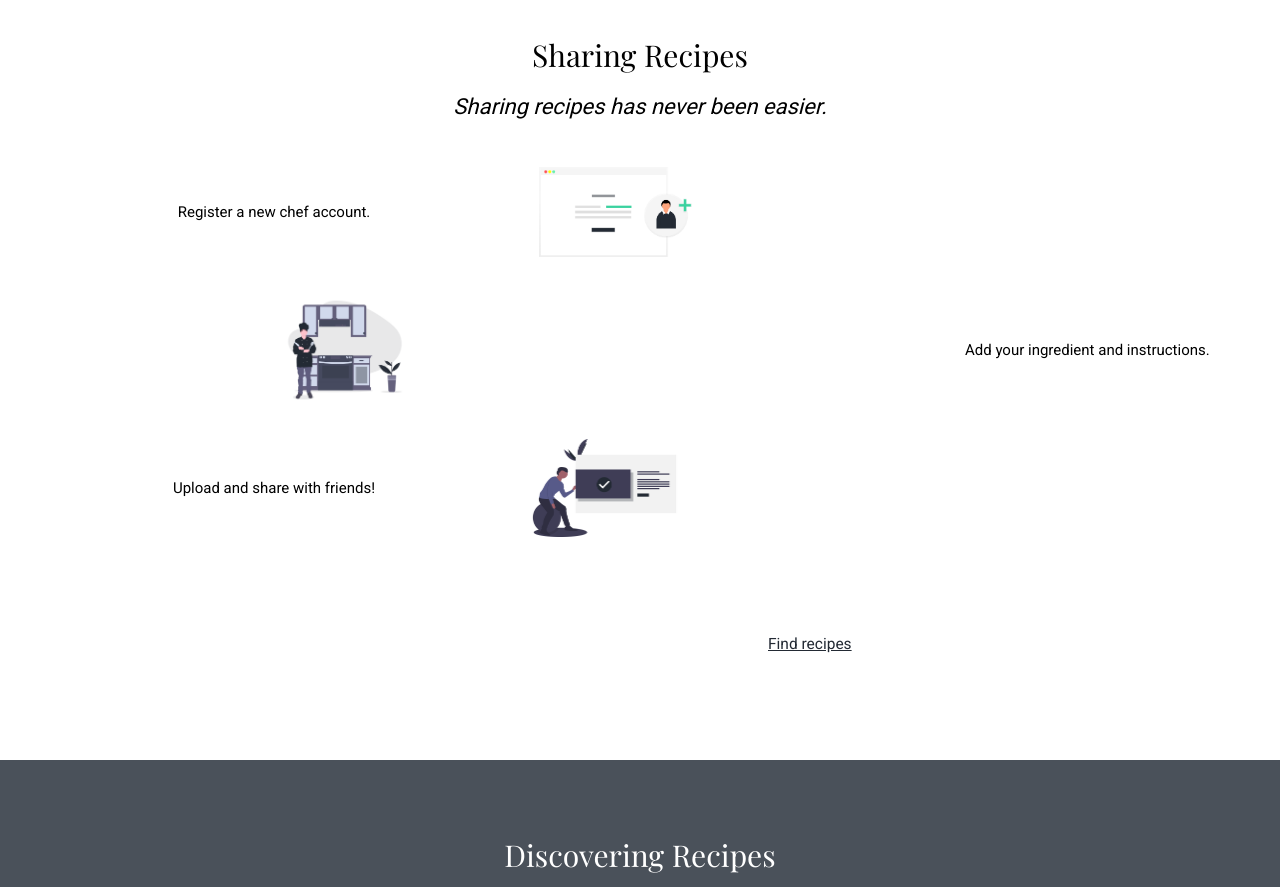
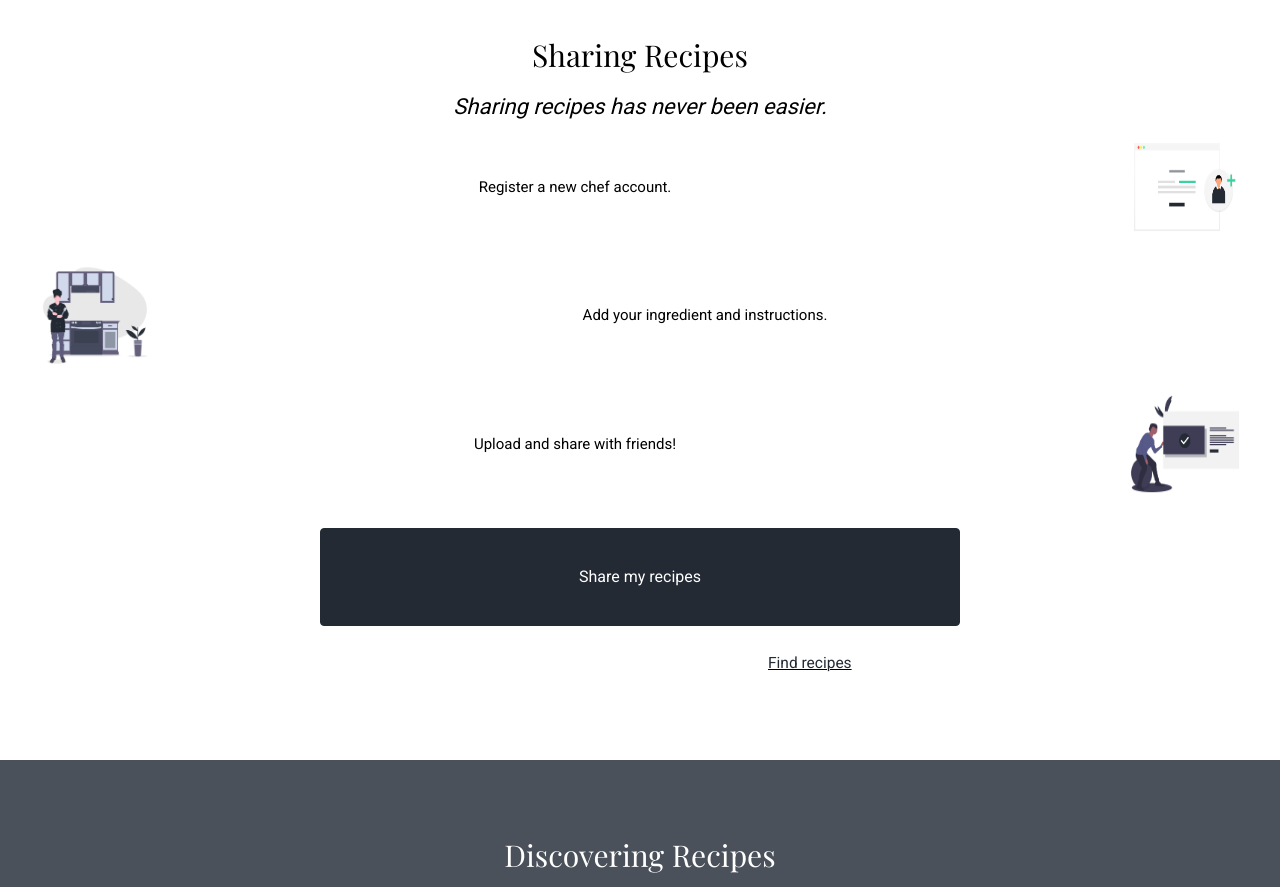
Before and after one commit to chef-portfolio/build_chefPortfolio_UI2, a plain HTML site: page index.html in a window 1280 px wide. Shown: the part 840-1727 px from the top of the page. Drawn offline with nearby package versions, Linux system fonts and the light colour scheme.

Commit message:
Resized sharing svgs. Restyled links.

```diff
--- a/index.html
+++ b/index.html
@@ -54,20 +54,21 @@
             <div class="body-container">
                 <div class='card-content'>
                     <p>Register a new chef account.</p>
-                    <div class="step-svg"><img src="images/undraw_add_user_ipe3.png"></div>
+                    <img src="images/undraw_add_user_ipe3.png">
                 </div>
 
                 <div class='card-content reverse'>
-                    <div class="step-svg"><img src="images/undraw_chef_lbjx.png"></div>
+                    <img src="images/undraw_chef_lbjx.png">
                     <p>Add your ingredient and instructions.</p>
                 </div>
 
                 <div class='card-content'>
                     <p>Upload and share with friends!</p>
-                    <div class="step-svg"><img src="images/undraw_done_a34v.png"></div>
+                    <img src="images/undraw_done_a34v.png">
                 </div>
-                <div class="next-section"><a href='#discover'>Find recipes</a></div>
             </div>
+            <a href="https://chef-portfolio.netlify.com/manage"><button id="share-link">Share my recipes</button></a> <br>
+            <div class="next-section"><a href='#discover'>Find recipes</a></div>
 
         </section>
 
--- a/less/sharingRecipes.less
+++ b/less/sharingRecipes.less
@@ -1,32 +1,42 @@
 #share{
     .body-container{
         .flex(@direction: column, @justify: space-around);
-        height: 70%;
-        padding-top: 2rem;
+        height: 55%;
     }
     .card-content{
-        height: 25%;
+        height: 30%;
         margin: 0 3rem;
         p{
             font-size: @font-small;
-            width: 30%;
             margin: auto;
         }
         .flex(@justify: space-between);
+
+        img{
+            width: 13rem;
+            height: auto;
+        }
     }
 
-    .reverse{
-        .step-svg{
-            margin-left:20%;
+    a{
+        text-decoration: none;
+        outline: none;
+
+        button{
+            .button-design(@nav-color, white, 1.6rem, 0.4rem);
+            font-family: @font-body;
+            border: 1px solid @nav-color;
+            width: 50%;
+            display: block;
+            margin: 2rem auto 0;
+            outline: none;
+            cursor: pointer;
+
         }
     }
-    .step-svg{
-        width: 60%;
+
+    .next-section{
+        bottom: 0;
+        text-decoration: underline;
     }
-
-    img{
-        max-width: 100%;
-        max-height: 100%;
-    }
-
 }
```
Also changed, not shown: css/index.css.
